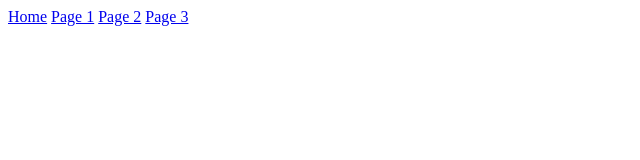
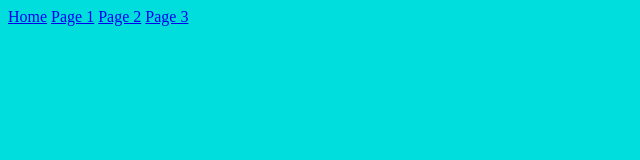
Before and after one commit to jdmar3-comp426/a01-ShivramUNC, a plain HTML site: page 1.html in a window 1280 px wide. Shown: the whole page, without its empty margins (0-640 px from the left). Drawn offline with Linux system fonts and the light colour scheme.

Commit message:
Add stylesheet to each page

```diff
--- a/1.html
+++ b/1.html
@@ -4,6 +4,7 @@
         <title>
             a01 Shivram R - page 1
         </title>
+        <link rel="stylesheet" href="styles.css">
     </head>
     <body>
         <div class="navbar">
--- a/styles.css
+++ b/styles.css
@@ -0,0 +1,3 @@
+body {
+	background-color: #00dddd;
+}
```
Also changed, not shown: 2.html (+1 -0 lines), 3.html (+1 -0 lines), index.html (+1 -0 lines).
